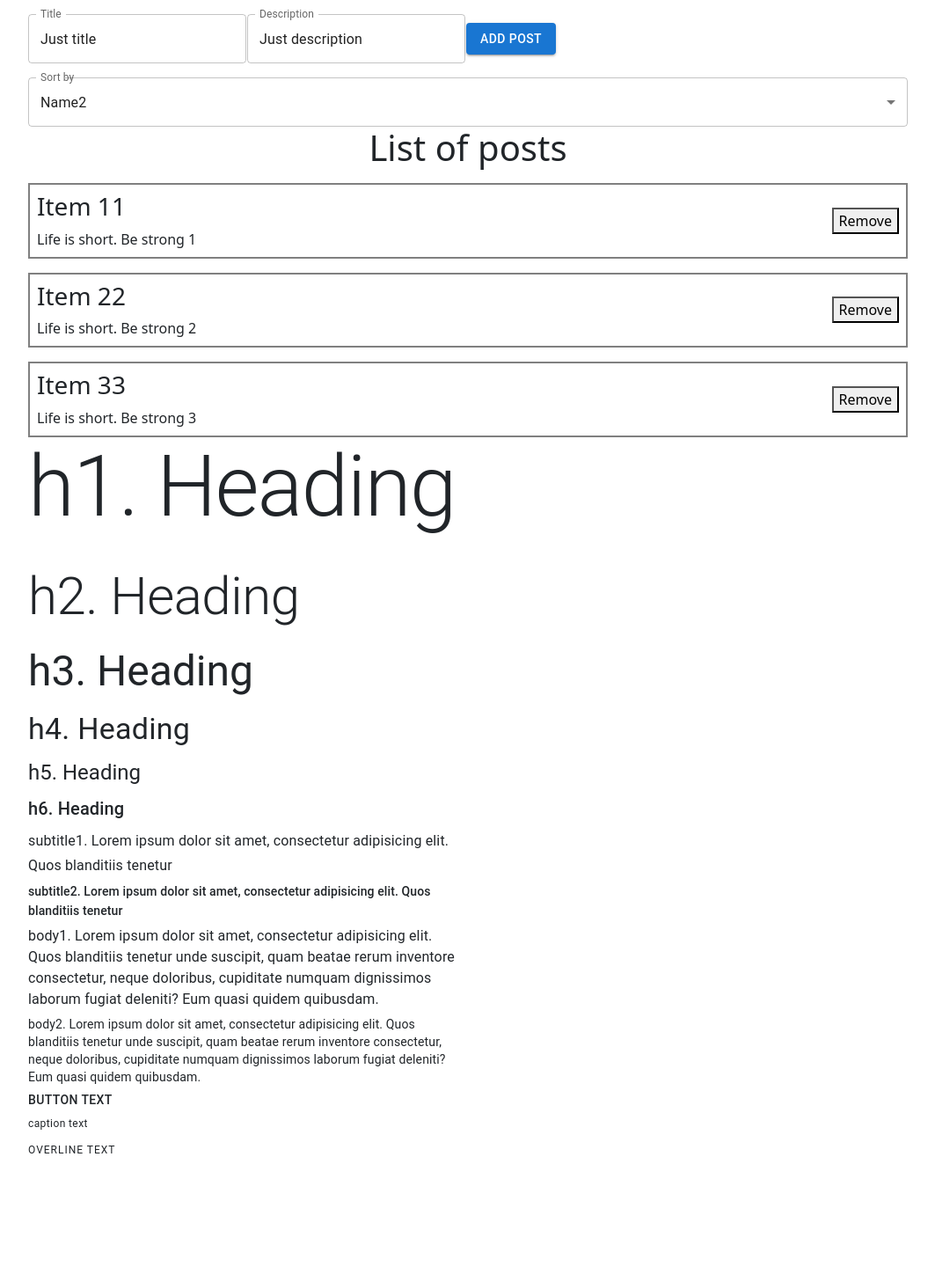
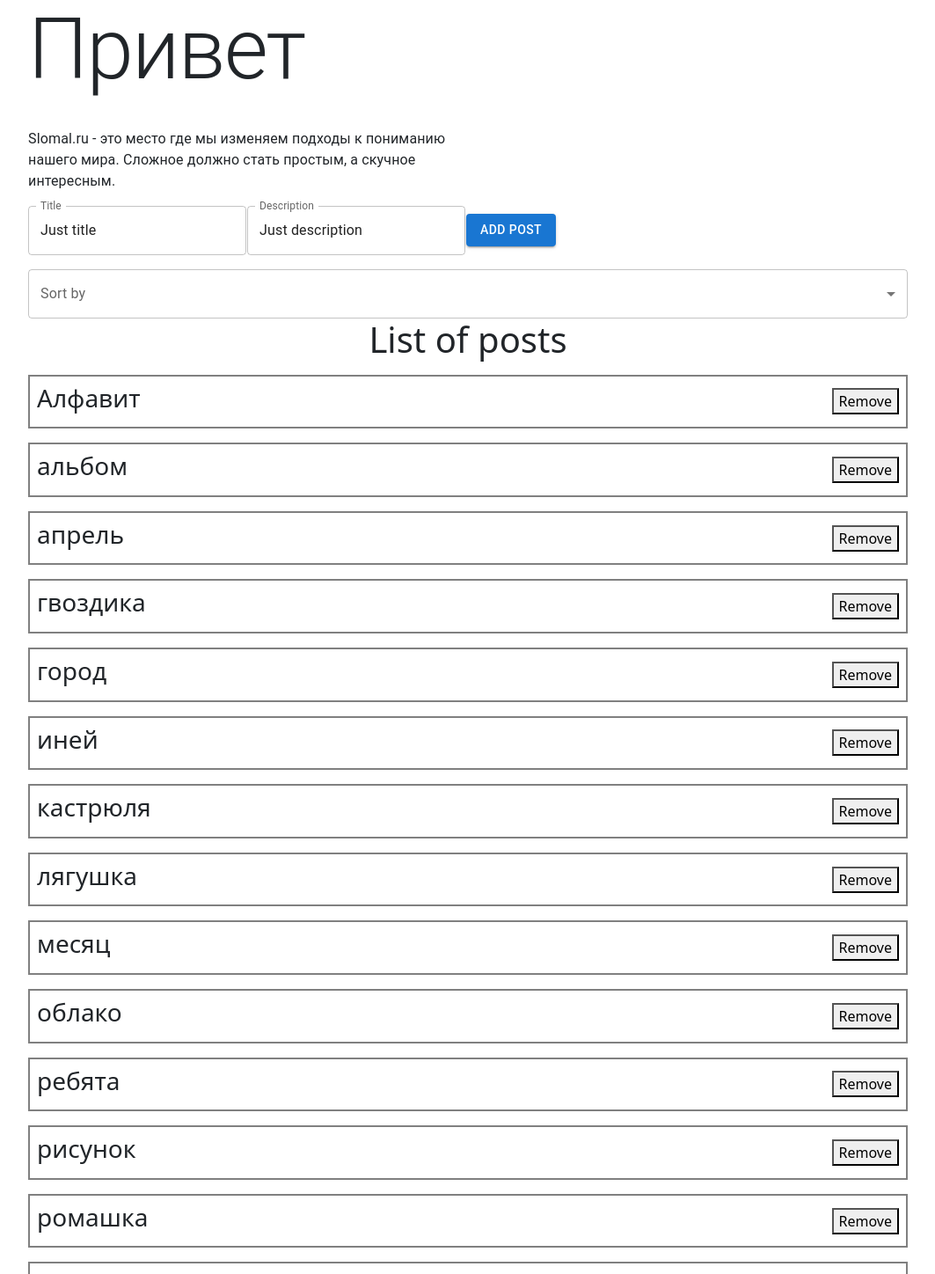
Before and after one commit to dinosavr/slomal, a React (Create React App) app: page / in a window 1280 px wide. Shown: the top 1448 px of the page at 88% size, without its empty margins (108-1171 px from the left). Before the commit the page ends 1328 px from the top, so only its background shows below. Built offline with nearby package versions, Linux system fonts and the light colour scheme.

Commit message:
added initial word filter

```diff
--- a/src/App.jsx
+++ b/src/App.jsx
@@ -1,18 +1,16 @@
 import React, { useState } from 'react';
 import 'normalize.css';
+import './styles/App.scss';
 import Box from '@mui/material/Box';
 import Typography from '@mui/material/Typography';
 import PostList from './components/PostList';
-import './styles/App.scss';
 import PostForm from './components/UI/buttons/PostForm';
 import Filter from './components/Filter';
 
+import { items } from './data/words';
+
 function App() {
-  const [posts, setPosts] = useState([
-    { id: 1, title: 'Item 1', desc: 'Life is short. Be strong 1' },
-    { id: 2, title: 'Item 2', desc: 'Life is short. Be strong 2' },
-    { id: 3, title: 'Item 3', desc: 'Life is short. Be strong 3' },
-  ]);
+  const [posts, setPosts] = useState(items);
 
   const createPost = (newPost) => {
     const maxId = Math.max(...posts.map((o) => o.id));
@@ -24,61 +22,26 @@ function App() {
     setPosts(posts.filter((p) => p.id !== postId));
   };
 
+  const filterPost = (typeId) => {
+    setPosts(items.filter((p) => p.type === typeId));
+  };
+
   return (
     <div className="App">
+      <Box sx={{ width: '100%', maxWidth: 500 }}>
+        <Typography variant="h1" component="div" gutterBottom>
+          Привет
+        </Typography>
+        <Typography variant="body1" gutterBottom>
+          Slomal.ru - это место где мы изменяем подходы к пониманию нашего мира.
+          Сложное должно стать простым, а скучное интересным.
+        </Typography>
+      </Box>
+
       <PostForm createPost={createPost} />
-      <Filter />
+      <Filter filter={filterPost} />
       <PostList remove={removePost} posts={posts} title="List of posts" />
 
-      <Box sx={{ width: '100%', maxWidth: 500 }}>
-        <Typography variant="h1" component="div" gutterBottom>
-          h1. Heading
-        </Typography>
-        <Typography variant="h2" gutterBottom component="div">
-          h2. Heading
-        </Typography>
-        <Typography variant="h3" gutterBottom component="div">
-          h3. Heading
-        </Typography>
-        <Typography variant="h4" gutterBottom component="div">
-          h4. Heading
-        </Typography>
-        <Typography variant="h5" gutterBottom component="div">
-          h5. Heading
-        </Typography>
-        <Typography variant="h6" gutterBottom component="div">
-          h6. Heading
-        </Typography>
-        <Typography variant="subtitle1" gutterBottom component="div">
-          subtitle1. Lorem ipsum dolor sit amet, consectetur adipisicing elit. Quos
-          blanditiis tenetur
-        </Typography>
-        <Typography variant="subtitle2" gutterBottom component="div">
-          subtitle2. Lorem ipsum dolor sit amet, consectetur adipisicing elit. Quos
-          blanditiis tenetur
-        </Typography>
-        <Typography variant="body1" gutterBottom>
-          body1. Lorem ipsum dolor sit amet, consectetur adipisicing elit. Quos blanditiis
-          tenetur unde suscipit, quam beatae rerum inventore consectetur, neque doloribus,
-          cupiditate numquam dignissimos laborum fugiat deleniti? Eum quasi quidem
-          quibusdam.
-        </Typography>
-        <Typography variant="body2" gutterBottom>
-          body2. Lorem ipsum dolor sit amet, consectetur adipisicing elit. Quos blanditiis
-          tenetur unde suscipit, quam beatae rerum inventore consectetur, neque doloribus,
-          cupiditate numquam dignissimos laborum fugiat deleniti? Eum quasi quidem
-          quibusdam.
-        </Typography>
-        <Typography variant="button" display="block" gutterBottom>
-          button text
-        </Typography>
-        <Typography variant="caption" display="block" gutterBottom>
-          caption text
-        </Typography>
-        <Typography variant="overline" display="block" gutterBottom>
-          overline text
-        </Typography>
-      </Box>
     </div>
   );
 }
--- a/src/components/Filter.jsx
+++ b/src/components/Filter.jsx
@@ -1,21 +1,19 @@
 import React, { useState } from 'react';
+import PropTypes from 'prop-types';
 import InputLabel from '@mui/material/InputLabel';
 import MenuItem from '@mui/material/MenuItem';
 import FormControl from '@mui/material/FormControl';
 import Select from '@mui/material/Select';
-// import PropTypes from 'prop-types';
+import { categoryWords } from '../data/words';
 
-function Filter() {
-  const selectValueDef = 20;
-  const [typesSort] = useState([
-    { id: 1, name: 'ID', value: 10 },
-    { id: 2, name: 'Name2', value: 20 },
-    { id: 3, name: 'Desc', value: 30 },
-  ]);
-  const [typeSort, setTypeSort] = useState(selectValueDef);
+function Filter({ filter }) {
+  // const selectValueDef = 20;
+  const [typesSort] = useState(categoryWords);
+  const [typeSort, setTypeSort] = useState('');
 
   const handleChange = (event) => {
     setTypeSort(event.target.value);
+    filter(event.target.value);
   };
 
   return (
@@ -34,6 +32,12 @@ function Filter() {
   );
 }
 
-// Filter.propTypes = {};
+Filter.propTypes = {
+  filter: PropTypes.func,
+};
+
+Filter.defaultProps = {
+  filter: null,
+};
 
 export default Filter;
--- a/src/components/PostItem.jsx
+++ b/src/components/PostItem.jsx
@@ -9,7 +9,6 @@ function PostItem(props) {
       <div className="post__content">
         <h3 className="post__title">
           {title}
-          {id}
         </h3>
         <div className="post__desc">{desc}</div>
       </div>
--- a/src/components/PostList.jsx
+++ b/src/components/PostList.jsx
@@ -28,7 +28,13 @@ export default function PostList(props) {
     <div className="PostList">
       <h1 className="text-center">{title}</h1>
       {isPostsNotEmpty ? (
-        posts.map((post) => <PostItem remove={remove} post={post} key={post.id} />)
+        posts.map((post, index) => (
+          <PostItem
+            remove={remove}
+            post={{ ...post, id: index }}
+            key={post.id || index}
+          />
+        ))
       ) : (
         <h3 className="noPostMsg text-center">No posts. Sorry ... </h3>
       )}
--- /dev/null
+++ b/src/data/words.js
@@ -0,0 +1,39 @@
+const categoryWords = [
+  {
+    id: 1, name: '1 класс', value: 'type-1',
+  },
+  {
+    id: 2, name: '2 класс', value: 'type-2',
+  },
+  {
+    id: 3, name: '3 класс', value: 'type-3',
+  },
+  {
+    id: 4, name: '4 класс', value: 'type-4',
+  },
+];
+const words1 = 'Алфавит, альбом, апрель, гвоздика, город, иней, кастрюля,  лягушка, месяц, облако,  ребята, рисунок, ромашка, рябина, свитер, сирень, снегирь, собака, стакан, ученик, ученица, четыре, щавель';
+// const words1Arr = words1.split(',');
+// const words1Obj = words1Arr.map((x) => ({ title: x, desc: '', type: 'type-1' }));
+const words2 = 'Аппетит, берег, берёза, быстро, вдруг, весело, ветер, воробей, ворона, вторник, девочка, дежурный, деревня, завод, заря, заяц, здравствуйте, извините, каникулы, капуста, карандаш, класс, коньки, корова, костюм, лисица, лопата, машина, медведь, медведица, молоко, мороз, Москва, обезьяна, одежда, одуванчик, пальто, пенал, петух, пирог, платок, посуда, поэт, приветливо, работа, радио, родина-Родина, русский, сапоги, скоро, сорока, суббота, тетрадь, товарищ, учитель, учительница, фамилия, хорошо, шёл, ягода, язык';
+const words3 = 'Автобус, адрес, аллея, аптека, библиотека, болото, ботинки, вагон, валенки, вместе, вокруг, воскресенье, восток, вчера, герой, горох, декабрь, дорога, до свидания, жёлтый, животное, завтра, завтрак, запад, здравствуй, земляника, картина, картофель, квартира, килограмм, коллектив, коллекция, комбайн, комбайнер, комната, компот, космонавт, космос, Красная площадь, Кремль, крестьяне, кровать, лагерь, лестница, магазин, малина, мебель, метро, молоток, морковь, народ, ноябрь, обед, овёс, овощи, огород, огурец, однажды, октябрь, орех, осина, отец,  памятник, песок, пловец, победа, погода, помидор, понедельник, потом, праздник, пшеница, пятница, ракета, рассказ, расстояние, революция, сахар, север, сегодня, сентябрь, совет, солдат, соловей, солома, спасибо, столица, тарелка, топор, трактор, трамвай, ужин, улица, урожай, февраль, хоккей, чёрный, четверг, чувство, яблоко, яблоня, январь';
+const words4 = 'Автомобиль, агроном, аккуратно, багаж, беседа, билет, богатство, везде, вокзал, восемь, впереди, газета, гореть, горизонт, двадцать, двенадцать, директор, ещё, желать, железо, женщина, жилище, здесь, земледелие, издалека, инженер, интересный, календарь, километр, командир, костёр, легко, лучше, медленно, металл, назад, налево, направо, оборона, одиннадцать, около, пассажир, пейзаж, портрет, правительство, председатель, прекрасный, путешествие, Россия, салют, самолёт, сверкать, сверху, свобода, сейчас, семена, сеялка, слева, снизу, справа, телефон, теперь, тепловоз, хлебороб, хозяин, хозяйство, человек, честно, шестнадцать, шоссе, шофёр, экскурсия, электричество, электровоз, электростанция.';
+const words = {
+  'type-1': words1,
+  'type-2': words2,
+  'type-3': words3,
+  'type-4': words4,
+};
+
+const arrToSting = (arr, type) => arr.split(',').map((x) => ({ title: x, desc: '', type }));
+
+const items = [
+  ...arrToSting(words1, 'type-1'),
+  ...arrToSting(words2, 'type-2'),
+  ...arrToSting(words3, 'type-3'),
+  ...arrToSting(words4, 'type-4'),
+];
+
+export {
+  categoryWords, words, items,
+};
```
